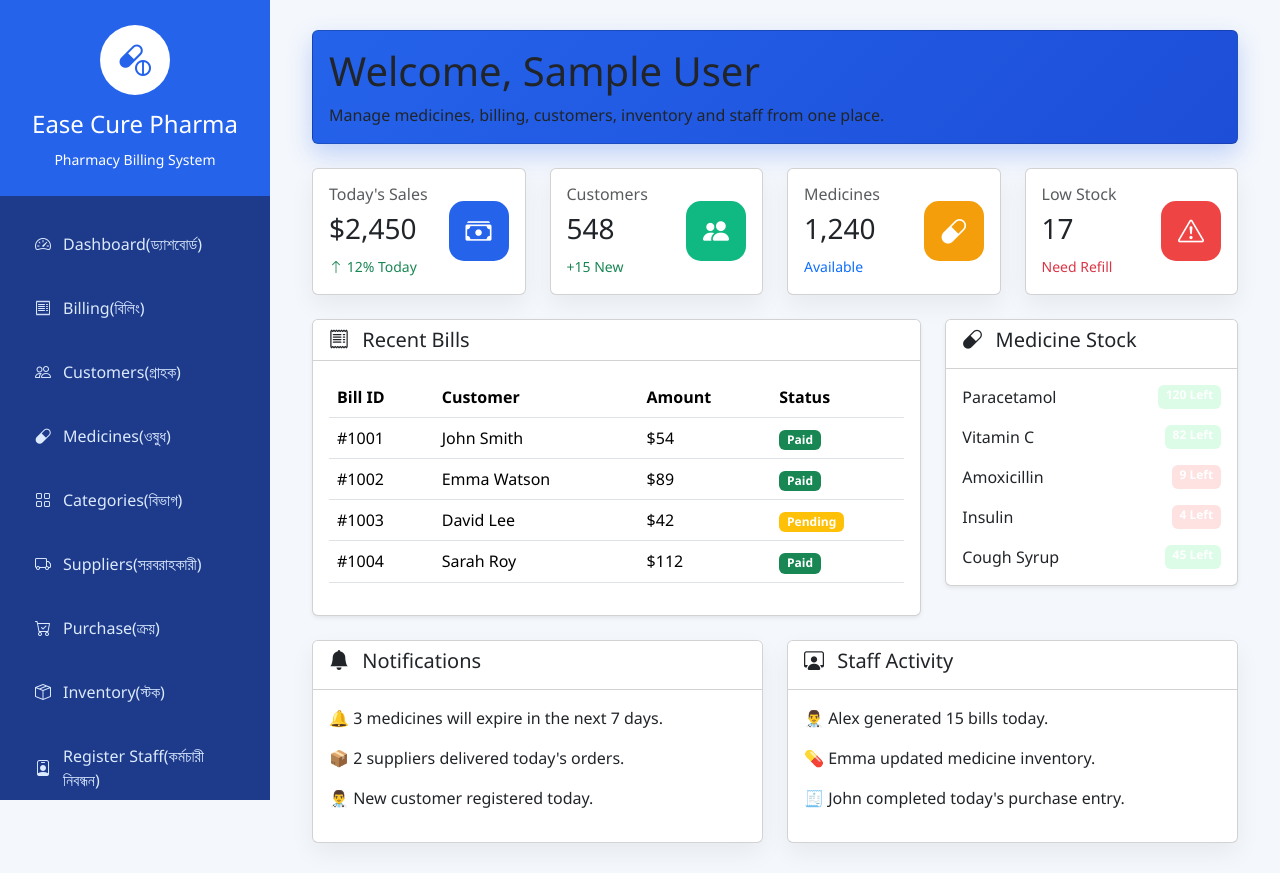
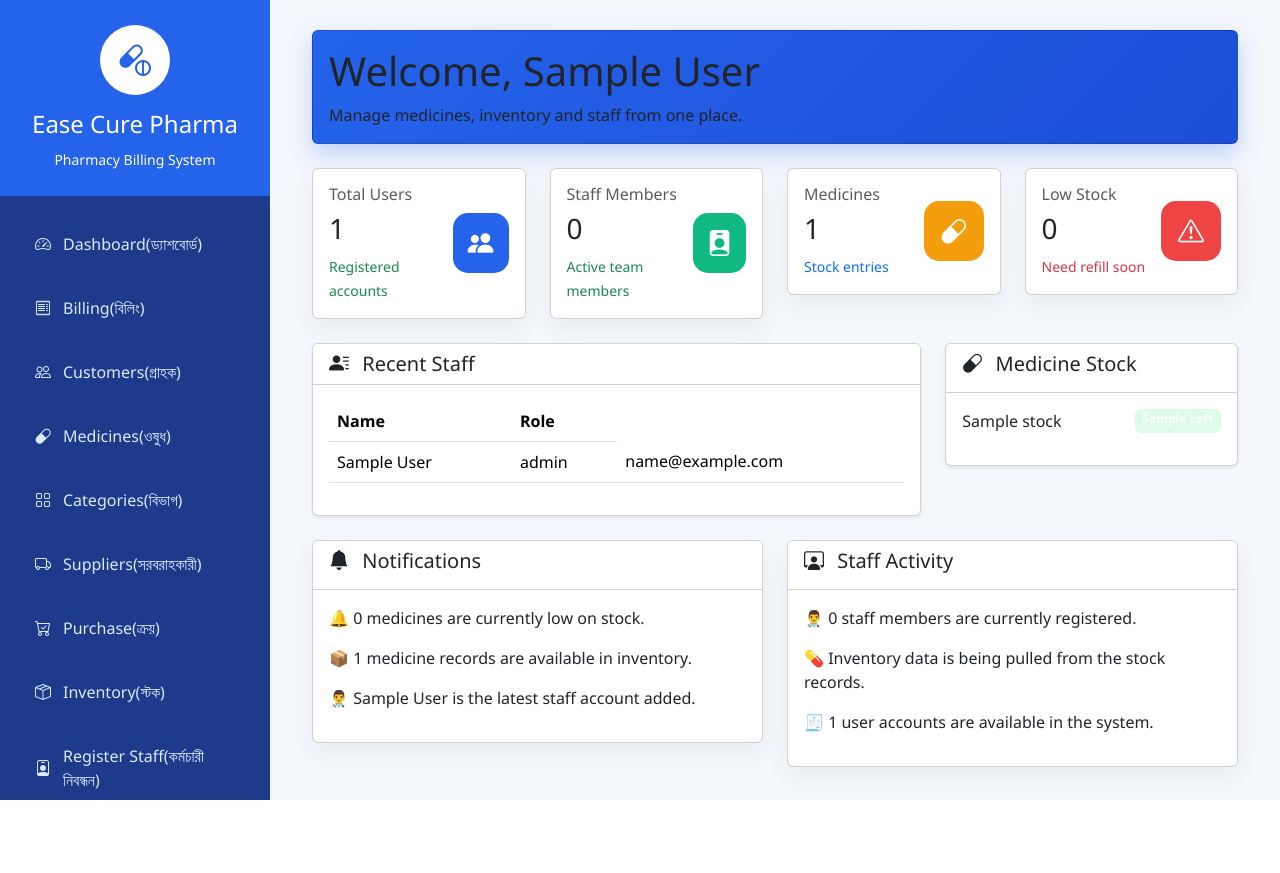
Before and after one commit to MISTU293-art/ease_cure_pharma, a Node server app: page /dashboard in a window 1280 px wide. After the commit the page ends 800 px from the top, so only its background shows below. Run offline with Node 20, Linux system fonts and the light colour scheme; the visitor is signed in with stand-in values (Sample User, id 1); tables that the repository leaves empty hold one stand-in row (values such as "Sample post"); some libraries are stand-ins or nearby versions.

Commit message:
new fetaues addedd

```diff
--- a/src/controllers/auth.controller.js
+++ b/src/controllers/auth.controller.js
@@ -1,4 +1,5 @@
 import userModel from "../models/user.models.js";
+import StockModel from "../models/stock.models.js";
 import bcrypt from "bcrypt";
 import jwt from "jsonwebtoken";
 
@@ -168,12 +169,30 @@ async function logout(req, res) {
 
 async function welcomeMessage(req, res) {
   try {
-    const _id = req.user;
-    const user = await userModel.findById(_id);
+    const userId = req.user?._id;
+    const user = await userModel.findById(userId);
+
+    const allStocks = await StockModel.find();
+    const totalMedicines = allStocks.length;
+    const lowStockCount = allStocks.filter((stock) => Number(stock.quantity) <= 10).length;
+
+    const totalStaff = await userModel.countDocuments({ role: { $ne: "admin" } });
+    const totalUsers = await userModel.countDocuments();
+    const recentStaff = await userModel.find().sort({ createdAt: -1 }).limit(5);
+    const stockSummary = await StockModel.find().sort({ createdAt: -1 }).limit(5);
+
     return res.render("dashboard", {
       user,
+      totalMedicines,
+      lowStockCount,
+      totalStaff,
+      totalUsers,
+      recentStaff,
+      stockSummary,
+      error: null,
     });
   } catch (error) {
+    console.error(error);
     return res.render("login", {
       error: "Internal Server Error",
     });
--- a/src/views/dashboard.ejs
+++ b/src/views/dashboard.ejs
@@ -115,10 +115,10 @@ padding:20px;
 
 <div class="card-body">
 
-<h1>Welcome, <%= user.name %></h1>
+<h1>Welcome, <%= user && user.name ? user.name : 'Admin' %></h1>
 
 <p class="mb-0">
-Manage medicines, billing, customers, inventory and staff from one place.
+Manage medicines, inventory and staff from one place.
 </p>
 
 </div>
@@ -137,48 +137,17 @@ Manage medicines, billing, customers, inventory and staff from one place.
 
 <div>
 
-<h6 class="text-muted">Today's Sales</h6>
+<h6 class="text-muted">Total Users</h6>
 
-<h3>$2,450</h3>
+<h3><%= totalUsers %></h3>
 
 <small class="text-success">
-<i class="bi bi-arrow-up"></i>
-12% Today
+Registered accounts
 </small>
 
 </div>
 
 <div class="icon-box bg-blue">
-
-<i class="bi bi-cash-stack"></i>
-
-</div>
-
-</div>
-
-</div>
-
-</div>
-
-<div class="col-lg-3 col-md-6">
-
-<div class="card dashboard-card">
-
-<div class="card-body d-flex justify-content-between align-items-center">
-
-<div>
-
-<h6 class="text-muted">Customers</h6>
-
-<h3>548</h3>
-
-<small class="text-success">
-+15 New
-</small>
-
-</div>
-
-<div class="icon-box bg-green">
 
 <i class="bi bi-people-fill"></i>
 
@@ -198,12 +167,42 @@ Manage medicines, billing, customers, inventory and staff from one place.
 
 <div>
 
+<h6 class="text-muted">Staff Members</h6>
+
+<h3><%= totalStaff %></h3>
+
+<small class="text-success">
+Active team members
+</small>
+
+</div>
+
+<div class="icon-box bg-green">
+
+<i class="bi bi-person-badge-fill"></i>
+
+</div>
+
+</div>
+
+</div>
+
+</div>
+
+<div class="col-lg-3 col-md-6">
+
+<div class="card dashboard-card">
+
+<div class="card-body d-flex justify-content-between align-items-center">
+
+<div>
+
 <h6 class="text-muted">Medicines</h6>
 
-<h3>1,240</h3>
+<h3><%= totalMedicines %></h3>
 
 <small class="text-primary">
-Available
+Stock entries
 </small>
 
 </div>
@@ -230,10 +229,10 @@ Available
 
 <h6 class="text-muted">Low Stock</h6>
 
-<h3>17</h3>
+<h3><%= lowStockCount %></h3>
 
 <small class="text-danger">
-Need Refill
+Need refill soon
 </small>
 
 </div>
@@ -264,9 +263,9 @@ Need Refill
 
 <h5 class="mb-0">
 
-<i class="bi bi-receipt me-2"></i>
+<i class="bi bi-person-lines-fill me-2"></i>
 
-Recent Bills
+Recent Staff
 
 </h5>
 
@@ -282,67 +281,40 @@ Recent Bills
 
 <tr>
 
-<th>Bill ID</th>
+<th>Name</th>
 
-<th>Customer</th>
-
-<th>Amount</th>
-
-<th>Status</th>
-
+<th>Role</th>
 </tr>
 
 </thead>
 
 <tbody>
 
+<% if(recentStaff && recentStaff.length > 0){ %>
+
+<% recentStaff.forEach((staff)=>{ %>
+
 <tr>
 
-<td>#1001</td>
+<td><%= staff.name %></td>
 
-<td>John Smith</td>
+<td><%= staff.role %></td>
 
-<td>$54</td>
-
-<td><span class="badge bg-success">Paid</span></td>
+<td><%= staff.email %></td>
 
 </tr>
 
+<% }) %>
+
+<% } else { %>
+
 <tr>
 
-<td>#1002</td>
-
-<td>Emma Watson</td>
-
-<td>$89</td>
-
-<td><span class="badge bg-success">Paid</span></td>
+<td colspan="3" class="text-center text-muted">No staff records found.</td>
 
 </tr>
 
-<tr>
-
-<td>#1003</td>
-
-<td>David Lee</td>
-
-<td>$42</td>
-
-<td><span class="badge bg-warning">Pending</span></td>
-
-</tr>
-
-<tr>
-
-<td>#1004</td>
-
-<td>Sarah Roy</td>
-
-<td>$112</td>
-
-<td><span class="badge bg-success">Paid</span></td>
-
-</tr>
+<% } %>
 
 </tbody>
 
@@ -374,65 +346,29 @@ Medicine Stock
 
 <div class="card-body">
 
+<% if(stockSummary && stockSummary.length > 0){ %>
+
+<% stockSummary.forEach((item)=>{ %>
+
 <div class="d-flex justify-content-between mb-3">
 
-<span>Paracetamol</span>
+<span><%= item.name %></span>
 
-<span class="badge badge-safe">
+<span class="badge <%= Number(item.quantity) <= 10 ? 'badge-stock' : 'badge-safe' %>">
 
-120 Left
+<%= item.quantity %> Left
 
 </span>
 
 </div>
 
-<div class="d-flex justify-content-between mb-3">
+<% }) %>
 
-<span>Vitamin C</span>
+<% } else { %>
 
-<span class="badge badge-safe">
+<p class="text-muted mb-0">No stock items found.</p>
 
-82 Left
-
-</span>
-
-</div>
-
-<div class="d-flex justify-content-between mb-3">
-
-<span>Amoxicillin</span>
-
-<span class="badge badge-stock">
-
-9 Left
-
-</span>
-
-</div>
-
-<div class="d-flex justify-content-between mb-3">
-
-<span>Insulin</span>
-
-<span class="badge badge-stock">
-
-4 Left
-
-</span>
-
-</div>
-
-<div class="d-flex justify-content-between">
-
-<span>Cough Syrup</span>
-
-<span class="badge badge-safe">
-
-45 Left
-
-</span>
-
-</div>
+<% } %>
 
 </div>
 
@@ -464,11 +400,11 @@ Notifications
 
 <div class="card-body">
 
-<p>🔔 3 medicines will expire in the next 7 days.</p>
+<p>🔔 <%= lowStockCount %> medicines are currently low on stock.</p>
 
-<p>📦 2 suppliers delivered today's orders.</p>
+<p>📦 <%= totalMedicines %> medicine records are available in inventory.</p>
 
-<p>👨‍⚕️ New customer registered today.</p>
+<p>👨‍⚕️ <%= recentStaff && recentStaff.length > 0 ? recentStaff[0].name : 'No staff' %> is the latest staff account added.</p>
 
 </div>
 
@@ -494,11 +430,11 @@ Staff Activity
 
 <div class="card-body">
 
-<p>👨‍⚕️ Alex generated 15 bills today.</p>
+<p>👨‍⚕️ <%= totalStaff %> staff members are currently registered.</p>
 
-<p>💊 Emma updated medicine inventory.</p>
+<p>💊 Inventory data is being pulled from the stock records.</p>
 
-<p>🧾 John completed today's purchase entry.</p>
+<p>🧾 <%= totalUsers %> user accounts are available in the system.</p>
 
 </div>
 
```
Also changed, not shown: src/controllers/stock.controller.js (+16 -2 lines), src/views/stocks.ejs (+15 -9 lines).
